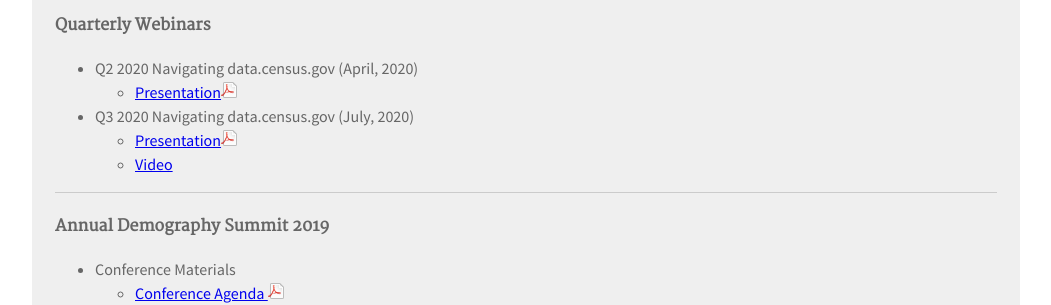
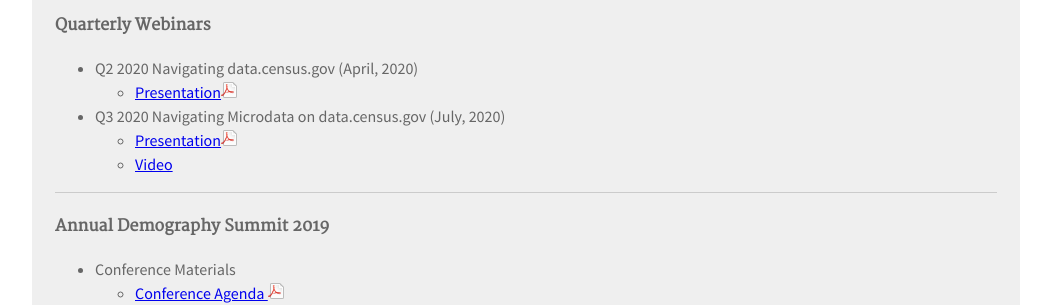
Before and after one commit to TBleess/Website_New, a Jekyll site: the page built from pages/9_Not_in_Menu/publications-and-presentations.md, in a window 1280 px wide and 900 px high, scrolled down 1447 px. Shown: the part 154-459 px from the top of the window, without its empty margins (114-1165 px from the left). Built offline with Jekyll 4.4.1, drawn with Linux system fonts in a browser that asks for light colours.

Commit message:
Update publications-and-presentations.md

```diff
--- a/pages/9_Not_in_Menu/publications-and-presentations.md
+++ b/pages/9_Not_in_Menu/publications-and-presentations.md
@@ -77,7 +77,7 @@ We've moved all of our profiles to their own page, which can be found [here.](ht
 
 - Q2 2020 Navigating data.census.gov (April, 2020)
    - [Presentation![pdf](/images/page_white_acrobat.png 'download pdf file')](https://drive.google.com/uc?export=download&id=1e5xNp_iA5vb7kNo0y1mAaZvtgbyYBplZ)
-- Q3 2020 Navigating data.census.gov (July, 2020)
+- Q3 2020 Navigating Microdata on data.census.gov (July, 2020)
    - [Presentation![pdf](/images/page_white_acrobat.png 'download pdf file')](https://drive.google.com/uc?export=download&id=15bs1ZL3VVQc_W48I5yjGXrSXYdhwm2oS)
    - [Video](https://youtu.be/WWNJneZXLCQ)
 
```
